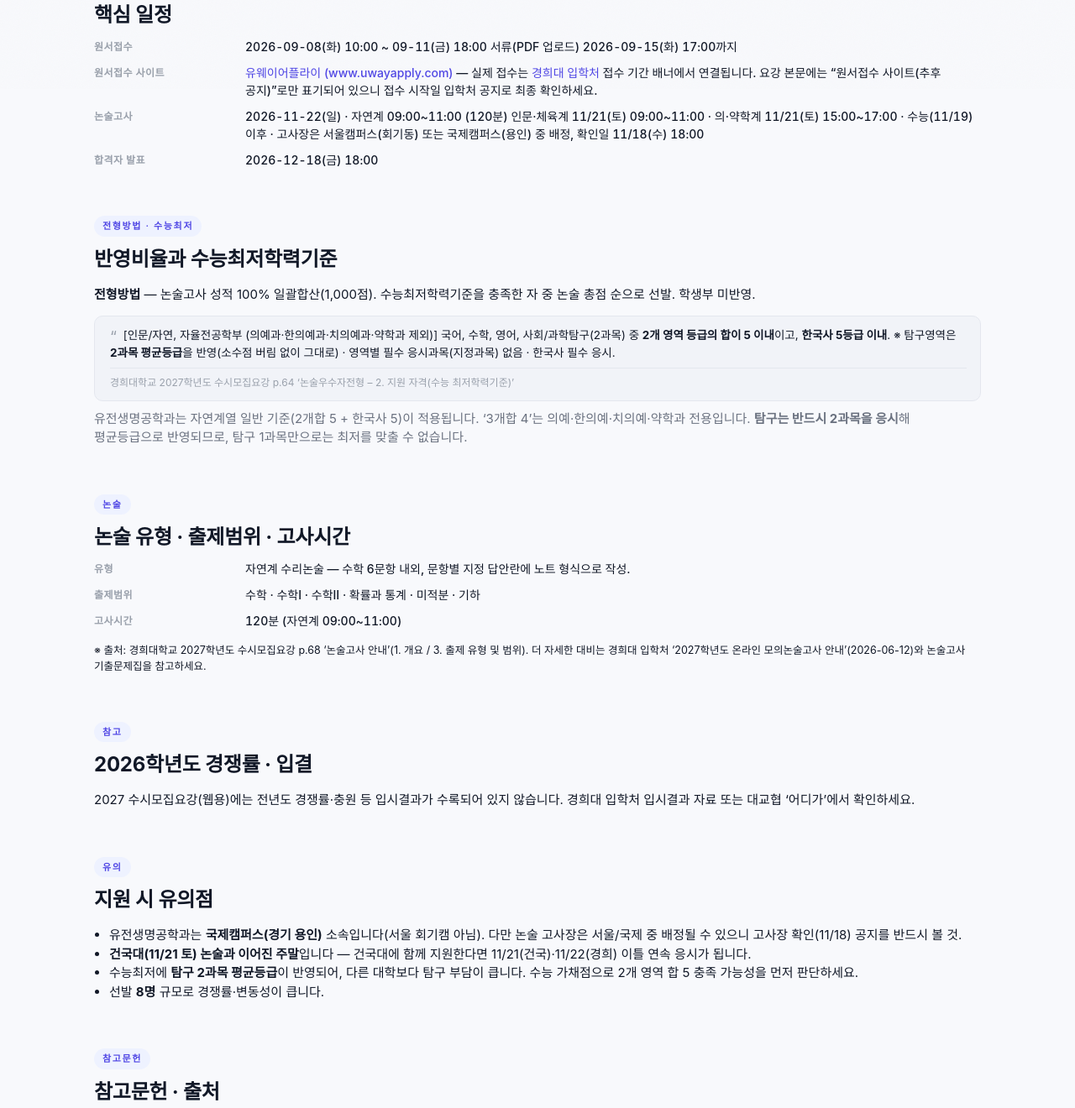
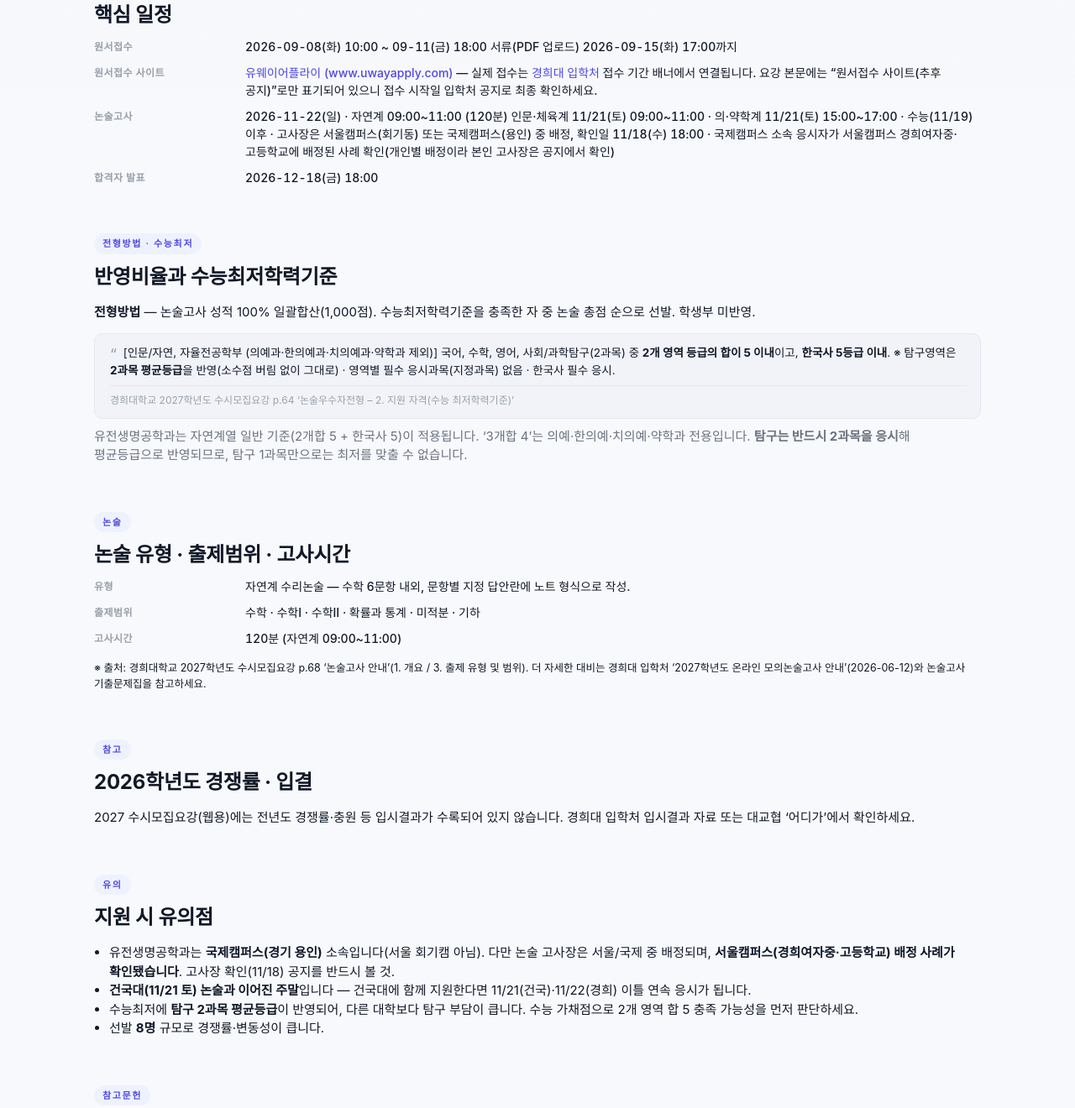
Before and after one commit to spray97/2027-bio-susi-nonsul, a plain HTML site: page u/kyunghee.html in a window 1280 px wide. Shown: the part 694-2014 px from the top of the page at 84% size. Drawn offline with Linux system fonts and the light colour scheme; a web font is replaced by a local one.

Commit message:
경희대 페이지: 국제캠 모집단위 응시자의 서울캠퍼스 고사장 배정 사례 반영
Co-Authored-By: Claude Sonnet 5.5 <noreply@anthropic.com>

```diff
--- a/u/kyunghee.html
+++ b/u/kyunghee.html
@@ -67,7 +67,7 @@
     <dl class="deflist">
       <dt>원서접수</dt><dd class="num">2026-09-08(화) 10:00 ~ 09-11(금) 18:00 <span class="stack-sub">서류(PDF 업로드) 2026-09-15(화) 17:00까지</span></dd>
       <dt>원서접수 사이트</dt><dd><a href="https://www.uwayapply.com/" target="_blank" rel="noopener">유웨이어플라이 (www.uwayapply.com)</a> — 실제 접수는 <a href="https://iphak.khu.ac.kr/" target="_blank" rel="noopener">경희대 입학처</a> 접수 기간 배너에서 연결됩니다. 요강 본문에는 &ldquo;원서접수 사이트(추후 공지)&rdquo;로만 표기되어 있으니 접수 시작일 입학처 공지로 최종 확인하세요.</dd>
-      <dt>논술고사</dt><dd class="num">2026-11-22(일) · 자연계 09:00~11:00 (120분) <span class="stack-sub">인문·체육계 11/21(토) 09:00~11:00 · 의·약학계 11/21(토) 15:00~17:00 · 수능(11/19) 이후 · 고사장은 서울캠퍼스(회기동) 또는 국제캠퍼스(용인) 중 배정, 확인일 11/18(수) 18:00</span></dd>
+      <dt>논술고사</dt><dd class="num">2026-11-22(일) · 자연계 09:00~11:00 (120분) <span class="stack-sub">인문·체육계 11/21(토) 09:00~11:00 · 의·약학계 11/21(토) 15:00~17:00 · 수능(11/19) 이후 · 고사장은 서울캠퍼스(회기동) 또는 국제캠퍼스(용인) 중 배정, 확인일 11/18(수) 18:00 · 국제캠퍼스 소속 응시자가 서울캠퍼스 경희여자중·고등학교에 배정된 사례 확인(개인별 배정이라 본인 고사장은 공지에서 확인)</span></dd>
       <dt>합격자 발표</dt><dd class="num">2026-12-18(금) 18:00</dd>
     </dl>
   </section>
@@ -106,7 +106,7 @@
     <span class="section-eyebrow">유의</span>
     <h2 class="section-title">지원 시 유의점</h2>
     <ul class="prose" style="padding-left:18px; list-style:disc;">
-      <li>유전생명공학과는 <strong>국제캠퍼스(경기 용인)</strong> 소속입니다(서울 회기캠 아님). 다만 논술 고사장은 서울/국제 중 배정될 수 있으니 고사장 확인(11/18) 공지를 반드시 볼 것.</li>
+      <li>유전생명공학과는 <strong>국제캠퍼스(경기 용인)</strong> 소속입니다(서울 회기캠 아님). 다만 논술 고사장은 서울/국제 중 배정되며, <strong>서울캠퍼스(경희여자중·고등학교) 배정 사례가 확인됐습니다</strong>. 고사장 확인(11/18) 공지를 반드시 볼 것.</li>
       <li><strong>건국대(11/21 토) 논술과 이어진 주말</strong>입니다 — 건국대에 함께 지원한다면 11/21(건국)·11/22(경희) 이틀 연속 응시가 됩니다.</li>
       <li>수능최저에 <strong>탐구 2과목 평균등급</strong>이 반영되어, 다른 대학보다 탐구 부담이 큽니다. 수능 가채점으로 2개 영역 합 5 충족 가능성을 먼저 판단하세요.</li>
       <li>선발 <strong>8명</strong> 규모로 경쟁률·변동성이 큽니다.</li>
```
